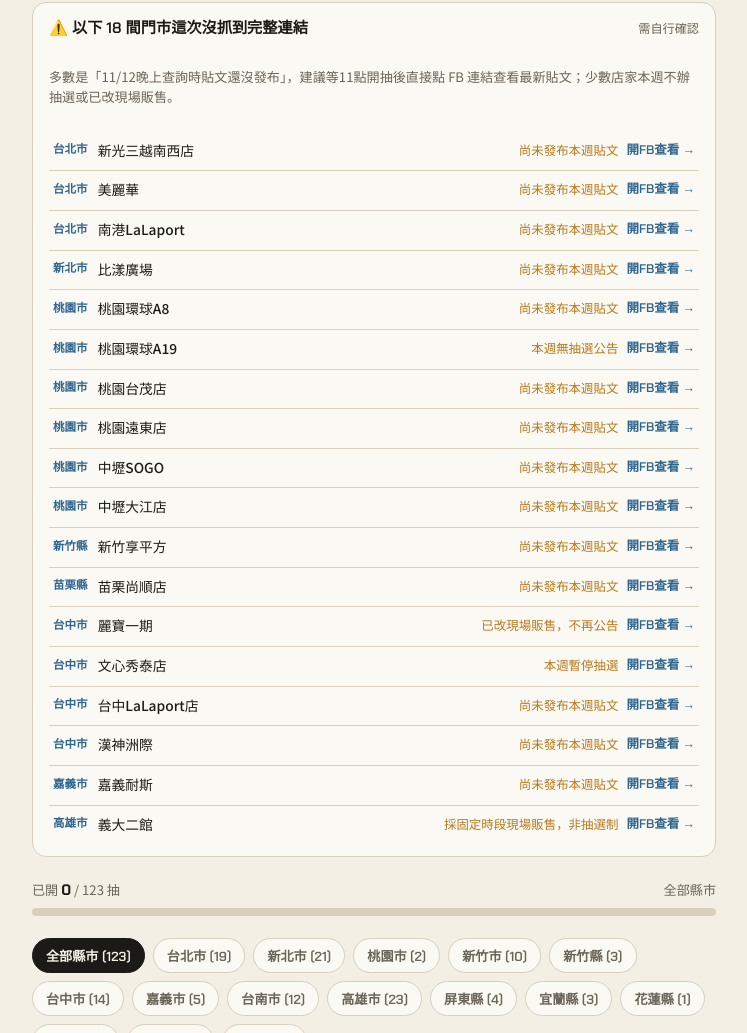
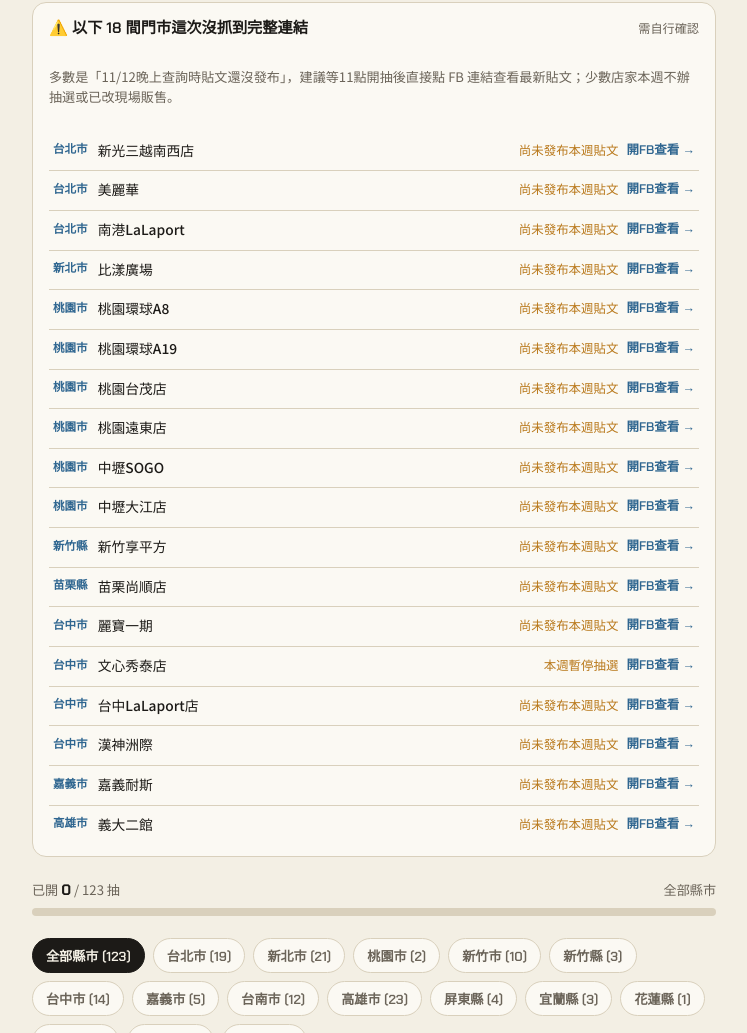
Before and after one commit to ibm0078/funbox-draw, a plain HTML site: page index.html in a window 1280 px wide. Shown: the part 223-1256 px from the top of the page, without its empty margins (266-1013 px from the left). Drawn offline with Linux system fonts and the light colour scheme.

Commit message:
修正际4間店狀態標註為尚未公布

```diff
--- a/index.html
+++ b/index.html
@@ -590,19 +590,19 @@
           <li class="miss-row"><span class="miss-city">台北市</span><span class="miss-name">南港LaLaport</span><span class="miss-label">尚未發布本週貼文</span><a class="miss-fb-link" href="https://www.facebook.com/share/14jPaVWXoLJ/?mibextid=wwXlfr" target="_blank">開FB查看 &rarr;</a></li>
           <li class="miss-row"><span class="miss-city">新北市</span><span class="miss-name">比漾廣場</span><span class="miss-label">尚未發布本週貼文</span><a class="miss-fb-link" href="https://www.facebook.com/profile.php?id=61592677934745" target="_blank">開FB查看 &rarr;</a></li>
           <li class="miss-row"><span class="miss-city">桃園市</span><span class="miss-name">桃園環球A8</span><span class="miss-label">尚未發布本週貼文</span><a class="miss-fb-link" href="https://www.facebook.com/profile.php?id=61591728303067" target="_blank">開FB查看 &rarr;</a></li>
-          <li class="miss-row"><span class="miss-city">桃園市</span><span class="miss-name">桃園環球A19</span><span class="miss-label">本週無抽選公告</span><a class="miss-fb-link" href="https://www.facebook.com/profile.php?id=100083960592067" target="_blank">開FB查看 &rarr;</a></li>
+          <li class="miss-row"><span class="miss-city">桃園市</span><span class="miss-name">桃園環球A19</span><span class="miss-label">尚未發布本週貼文</span><a class="miss-fb-link" href="https://www.facebook.com/profile.php?id=100083960592067" target="_blank">開FB查看 &rarr;</a></li>
           <li class="miss-row"><span class="miss-city">桃園市</span><span class="miss-name">桃園台茂店</span><span class="miss-label">尚未發布本週貼文</span><a class="miss-fb-link" href="https://www.facebook.com/profile.php?id=61590975990981&amp;locale=zh_TW" target="_blank">開FB查看 &rarr;</a></li>
           <li class="miss-row"><span class="miss-city">桃園市</span><span class="miss-name">桃園遠東店</span><span class="miss-label">尚未發布本週貼文</span><a class="miss-fb-link" href="https://www.facebook.com/profile.php?id=100064240476385" target="_blank">開FB查看 &rarr;</a></li>
           <li class="miss-row"><span class="miss-city">桃園市</span><span class="miss-name">中壢SOGO</span><span class="miss-label">尚未發布本週貼文</span><a class="miss-fb-link" href="https://www.facebook.com/profile.php?id=61558958859748" target="_blank">開FB查看 &rarr;</a></li>
           <li class="miss-row"><span class="miss-city">桃園市</span><span class="miss-name">中壢大江店</span><span class="miss-label">尚未發布本週貼文</span><a class="miss-fb-link" href="https://www.facebook.com/profile.php?id=100063657227053" target="_blank">開FB查看 &rarr;</a></li>
           <li class="miss-row"><span class="miss-city">新竹縣</span><span class="miss-name">新竹享平方</span><span class="miss-label">尚未發布本週貼文</span><a class="miss-fb-link" href="https://www.facebook.com/share/193j7smii9/?mibextid=wwXIfr" target="_blank">開FB查看 &rarr;</a></li>
           <li class="miss-row"><span class="miss-city">苗栗縣</span><span class="miss-name">苗栗尚順店</span><span class="miss-label">尚未發布本週貼文</span><a class="miss-fb-link" href="https://www.facebook.com/share/1DZmr5Njyk/?mibextid=wwXIfr" target="_blank">開FB查看 &rarr;</a></li>
-          <li class="miss-row"><span class="miss-city">台中市</span><span class="miss-name">麗寶一期</span><span class="miss-label">已改現場販售，不再公告</span><a class="miss-fb-link" href="https://www.facebook.com/profile.php?id=61592814215979&amp;locale=zh_TW" target="_blank">開FB查看 &rarr;</a></li>
+          <li class="miss-row"><span class="miss-city">台中市</span><span class="miss-name">麗寶一期</span><span class="miss-label">尚未發布本週貼文</span><a class="miss-fb-link" href="https://www.facebook.com/profile.php?id=61592814215979&amp;locale=zh_TW" target="_blank">開FB查看 &rarr;</a></li>
           <li class="miss-row"><span class="miss-city">台中市</span><span class="miss-name">文心秀泰店</span><span class="miss-label">本週暫停抽選</span><a class="miss-fb-link" href="https://www.facebook.com/share/19F2BoUzUv/?mibextid=wwXIfr" target="_blank">開FB查看 &rarr;</a></li>
           <li class="miss-row"><span class="miss-city">台中市</span><span class="miss-name">台中LaLaport店</span><span class="miss-label">尚未發布本週貼文</span><a class="miss-fb-link" href="https://www.facebook.com/profile.php?id=61591544926718" target="_blank">開FB查看 &rarr;</a></li>
           <li class="miss-row"><span class="miss-city">台中市</span><span class="miss-name">漢神洲際</span><span class="miss-label">尚未發布本週貼文</span><a class="miss-fb-link" href="https://www.facebook.com/profile.php?id=61592777043158" target="_blank">開FB查看 &rarr;</a></li>
           <li class="miss-row"><span class="miss-city">嘉義市</span><span class="miss-name">嘉義耐斯</span><span class="miss-label">尚未發布本週貼文</span><a class="miss-fb-link" href="https://www.facebook.com/profile.php?id=61591841012874" target="_blank">開FB查看 &rarr;</a></li>
-          <li class="miss-row"><span class="miss-city">高雄市</span><span class="miss-name">義大二館</span><span class="miss-label">採固定時段現場販售，非抽選制</span><a class="miss-fb-link" href="https://www.facebook.com/share/1BwVM2Q3UP" target="_blank">開FB查看 &rarr;</a></li>
+          <li class="miss-row"><span class="miss-city">高雄市</span><span class="miss-name">義大二館</span><span class="miss-label">尚未發布本週貼文</span><a class="miss-fb-link" href="https://www.facebook.com/share/1BwVM2Q3UP" target="_blank">開FB查看 &rarr;</a></li>
     </ul>
   </details>
 
```
